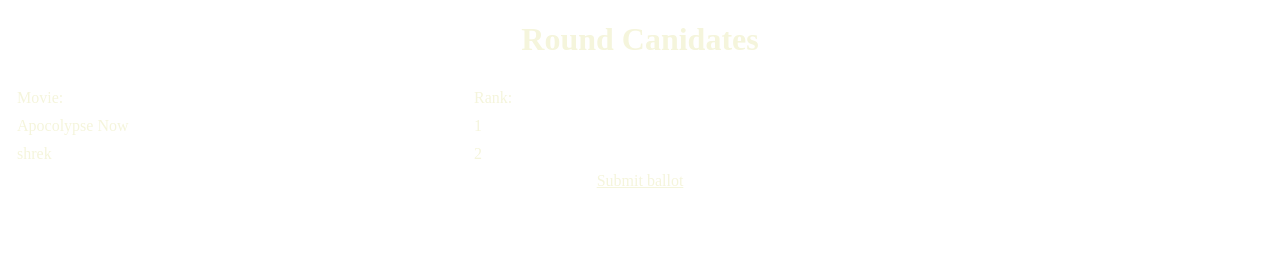
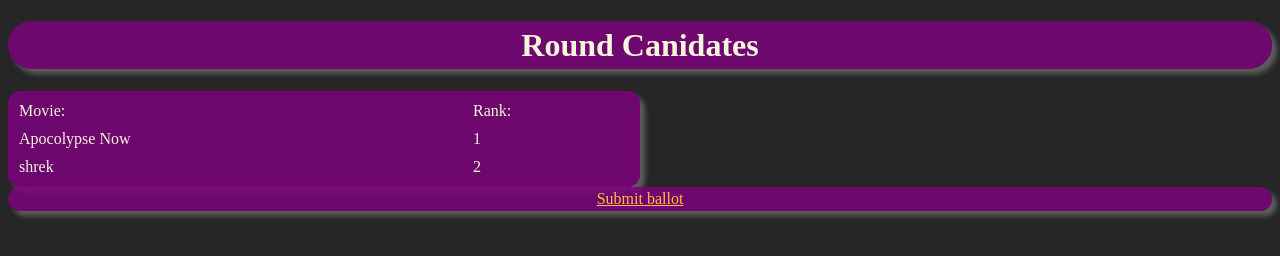
Before and after one commit to Jamedw/CSC437, a website: page packages/proto/public/ballot.html in a window 1280 px wide. Drawn offline with Linux system fonts and the light colour scheme.

Commit message:
forgot to add something for LAB3

```diff
--- a/packages/proto/public/ballot.html
+++ b/packages/proto/public/ballot.html
@@ -1,7 +1,8 @@
 <!DOCTYPE html>
 <html>
     <head>
-        <link rel="stylesheet" href="/styles/page.css" />
+        <link rel="stylesheet" href="/styles/tokens.css">
+        <link rel="stylesheet" href="/styles/page.css">
     </head>
 
     <body>
--- a/packages/proto/public/styles/page.css
+++ b/packages/proto/public/styles/page.css
@@ -1,10 +1,11 @@
 body {
     background-color: var(--color-background-page);
-    color: beige;
+    color: var(--color-text);
+}
 
-}
 h1 {
     background-color: var(--color-background-header);
+    color: var(--color-text);
     line-height: var(--line-height);
     border-radius: var(--border-radius);
     text-align: center;
@@ -13,7 +14,6 @@ h1 {
 a {
     color: var(--color-link);
 }
-
 table {
     width: 50%;
     background-color: var(--color-accent);
@@ -22,6 +22,7 @@ table {
     border-spacing: .5em;
     border-radius: .8em;
 }
+
 ol {
     background-color: var(--color-accent);
     box-shadow: var(--box-shadow);
--- a/packages/proto/public/styles/tokens.css
+++ b/packages/proto/public/styles/tokens.css
@@ -1,12 +1,11 @@
 
 :root{
+    --color-background-header: rgba(128, 0, 128, 0.80);
+    --color-background-page: rgba(0, 0, 0, 0.850);
     --color-accent: rgba(128, 0, 128, 0.80);
-    --color-background-header: var(--color-accent);
-    --color-background-page: rgba(0, 0, 0, 0.850);
     --color-link: rgb(255, 188, 65);
     --box-shadow: 5px 5px 5px #8888888e;
     --color-text: beige;
     --border-radius: 1em;
     --line-height: 1.5em;
-
 }
```
Also changed, not shown: packages/proto/public/canidates.html (+2 -1 lines), packages/proto/public/finalList.html (+2 -1 lines), packages/proto/public/movies.html (+2 -1 lines), packages/proto/public/shrek.html (+2 -1 lines).
